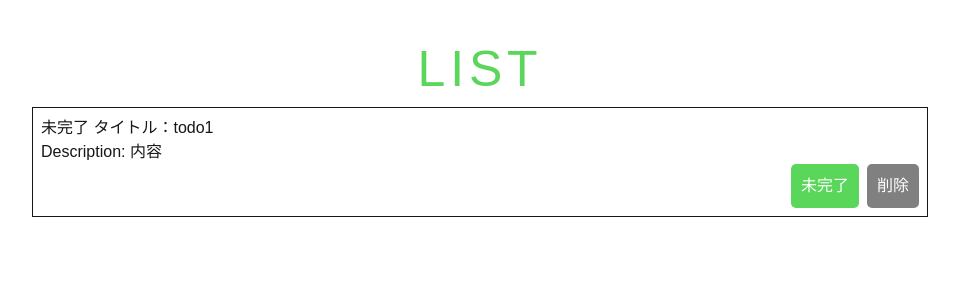
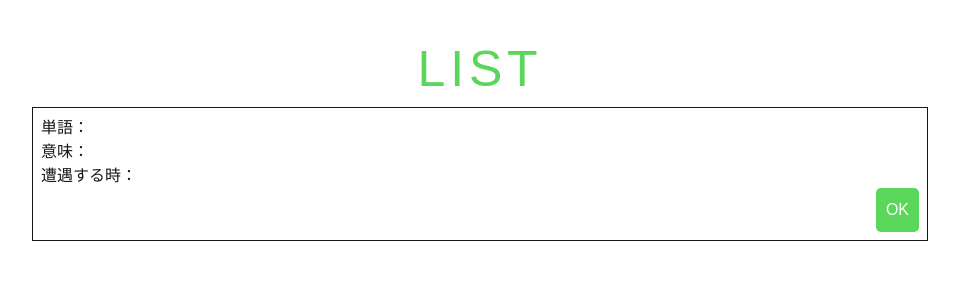
Before and after one commit to ka2yuki/todo-nextjs, a Next.js app: page /list in a window 1280 px wide. Shown: the top 300 px of the page, without its empty margins (160-1119 px from the left). Built offline with nearby package versions, Linux system fonts and the light colour scheme.

Commit message:
英単語用にレイアウトした。

```diff
--- a/app/components/TodoForm.tsx
+++ b/app/components/TodoForm.tsx
@@ -10,8 +10,8 @@ export default function InputForm() {
     const [inputValue, setInputValue] = useState("");
     const [textareaValue, setTextAreaValue] = useState("");
 
-    const addTodo = (title: string, text: string) => {
-        const newTodos = [...todos, { title, text, complete: false }];
+    const addTodo = (word: string, content: string) => {
+        const newTodos = [...todos, { word, content, ex: null, url: null, complete: false }];
         setTodos(newTodos);
     }
     const handleSubmit = (e: FormEvent<HTMLFormElement>): void => {
--- a/app/components/TodoList.tsx
+++ b/app/components/TodoList.tsx
@@ -31,17 +31,15 @@ export default function List() {
                 todos.map((todo, i) => (
                     <li key={i} className="border border-current">
                         <div className="flex flex-col items-start">
-                            <h3>{todo.complete ? "完了" : "未完了"} タイトル：{todo.title}</h3>
-                            <p>Description: {todo.text}</p>
+                            <h3>単語：{todo.word}</h3>
+                            <p>意味： {todo.content}</p>
+                            <p>遭遇する時： {todo.ex}</p>
                         </div>
                         <div className="flex justify-end gap-2">
-                            <button style={btnStyle} onClick={() => completeTodo(i)}>
-                                {todo.complete ? "完了" : "未完了"}
-                            </button>
-                            <button style={btnStyleDelete}
+                            <button style={btnStyle}
                                 className="bg-slate-200"
                                 onClick={() => removeTodo(i)}>
-                                削除
+                                OK
                             </button>
                         </div>
                     </li>
--- a/app/types/index.tsx
+++ b/app/types/index.tsx
@@ -1,5 +1,7 @@
 export interface todoProps {
-    title: string,
-    text: string,
+    word: string,
+    content: string,
+    ex: null | string,
+    url: null | string,
     complete: boolean
 };
```
